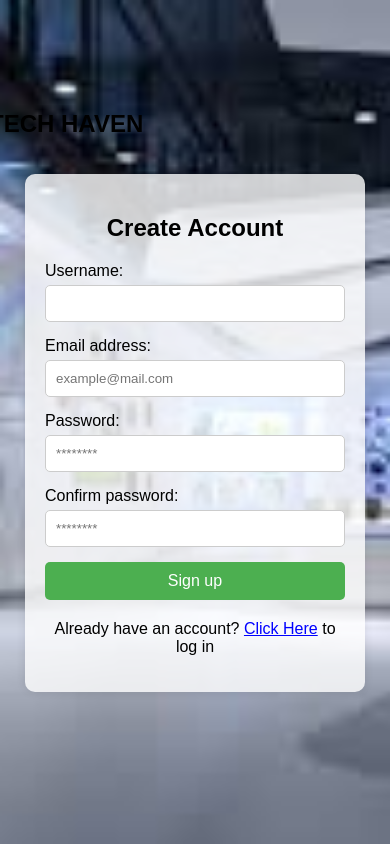
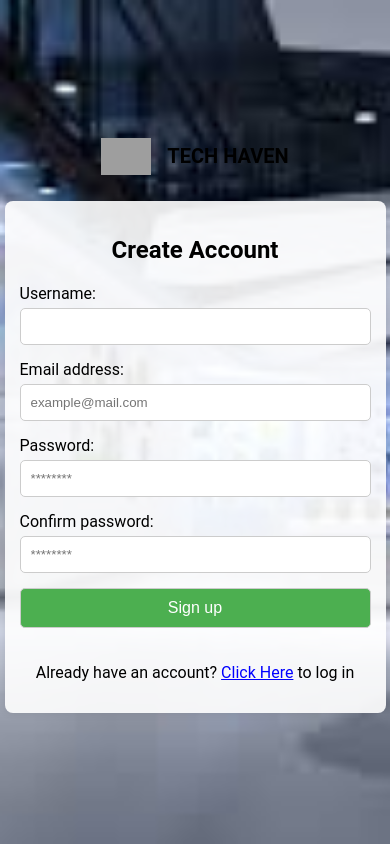
Before and after one commit to Moringa-SDF-PTO5/phase-5-project-template, a React (Vite) app in the folder client/: page /create-account in a window 390 px wide. Built offline with nearby package versions, Linux system fonts and the light colour scheme; grey boxes are pictures that could not be loaded.

Commit message:
added responsive css

```diff
--- a/client/src/HomePage.jsx
+++ b/client/src/HomePage.jsx
@@ -95,7 +95,7 @@ const HomePage = () => {
     setSelectedCategory('');
     setMinPrice('');
     setMaxPrice('');
-    setCategories(originalCategories); // Reset categories to original state
+    setCategories(originalCategories);
     setShowAdvancedSearch(false);
   };
 
--- a/client/src/index.css
+++ b/client/src/index.css
@@ -1,11 +1,12 @@
 body {
   margin: 0;
   padding: 0;
-  font-family: Roboto,Arial, sans-serif;
+  font-family: Roboto, Arial, sans-serif;
   background-size: cover;
 }
 
-.login-container {
+.login-container,
+.create-account-container {
   display: flex;
   flex-direction: column;
   justify-content: center;
@@ -20,7 +21,7 @@ body {
   display: flex;
   justify-content: center;
   align-items: center;
-  margin-top:-15%;
+  margin-top: -15%;
   margin-left: -83%;
   margin-bottom: 5%;
 }
@@ -36,18 +37,20 @@ body {
   color: black;
 }
 
-.login-card {
+.login-card,
+.create-account-box {
   background-color: rgba(255, 255, 255, 0.9);
   padding: 20px;
   border-radius: 8px;
   box-shadow: 0 0 10px rgba(0, 0, 0, 0.1);
-  width: 300px;
+  width: 90%;
+  max-width: 400px;
   text-align: center;
 }
 
 .login-header {
   margin-bottom: 20px;
-  font-size: 24px;
+  font-size: 1.5rem;
   color: #333;
 }
 
@@ -67,7 +70,7 @@ body {
   padding: 10px;
   border: 1px solid #ccc;
   border-radius: 4px;
-  font-size: 16px;
+  font-size: 1rem;
 }
 
 .login-button {
@@ -76,7 +79,7 @@ body {
   padding: 10px;
   border: none;
   border-radius: 4px;
-  font-size: 16px;
+  font-size: 1rem;
   cursor: pointer;
 }
 
@@ -97,32 +100,6 @@ body {
   text-decoration: underline;
 }
 
-body, html {
-  height: 100%;
-  margin: 0;
-  font-family: Arial, Helvetica, sans-serif;
-}
-
-.create-account-container {
-  display: flex;
-  flex-direction: column;
-  justify-content: center;
-  background-image: url('./assets/techstore.jpeg');
-  background-size: cover;
-  background-position: center;
-  align-items: center;
-  height: 100vh;
-}
-
-.create-account-box {
-  background: rgba(255, 255, 255, 0.8);
-  padding: 20px;
-  border-radius: 10px;
-  box-shadow: 0 0 10px rgba(0, 0, 0, 0.1);
-  width: 300px;
-  text-align: center;
-}
-
 .create-account-box h2 {
   margin-bottom: 20px;
 }
@@ -137,7 +114,8 @@ body, html {
   text-align: left;
 }
 
-.create-account-box input {
+.create-account-box input,
+.create-account-box button {
   padding: 10px;
   margin-bottom: 15px;
   border: 1px solid #ccc;
@@ -145,12 +123,9 @@ body, html {
 }
 
 .create-account-box button {
-  padding: 10px;
-  border: none;
-  border-radius: 5px;
   background-color: #4CAF50;
   color: white;
-  font-size: 16px;
+  font-size: 1rem;
   cursor: pointer;
 }
 
@@ -193,7 +168,6 @@ body, html {
 .navbar-icons {
   display: flex;
   align-items: center;
-  position: relative;
 }
 
 .icon-btn {
@@ -227,20 +201,14 @@ body, html {
 
 .navbar h1 {
   margin: 0;
-  color:black;
+  color: black;
 }
 
-.navbar-icons {
+.title {
   display: flex;
   align-items: center;
   justify-content: flex-start;
-}
-
-.title{
-display: flex;
-align-items: center;
-justify-content: flex-start;
-font-size: 24px;
+  font-size: 1.5rem;
 }
 
 .icon-btn {
@@ -260,26 +228,25 @@ font-size: 24px;
   align-items: center;
   justify-content: center;
   padding: 20px;
-  width:100%;
   background-color: #D9D9D9;
 }
 
 .search-bar input {
-  width: 25%;
+  width: 80%;
   padding: 10px;
   border-radius: 20px;
 }
 
-.options{
-  height:25px;
-  width:25px;
+.options {
+  height: 25px;
+  width: 25px;
   margin-left: 10px;
-  color:black;
+  color: black;
 }
 
-
 .carousel-wrapper {
-  width: 80%;
+  width: 90%;
+  max-width: 1200px;
   margin: 0 auto 20px;
 }
 
@@ -287,7 +254,6 @@ font-size: 24px;
   width: auto;
   height: auto;
   max-height: 300px;
-
 }
 
 .category {
@@ -300,7 +266,7 @@ font-size: 24px;
 .category h2 {
   font-size: 1.5em;
   margin-bottom: 10px;
-  display:flex;
+  display: flex;
   align-items: center;
   justify-content: center;
 }
@@ -333,7 +299,6 @@ font-size: 24px;
 }
 
 .view-all {
-  flex-basis: 100%;
   text-align: center;
   margin-top: 10px;
   cursor: pointer;
@@ -345,15 +310,14 @@ font-size: 24px;
 .products {
   display: flex;
   overflow-x: auto;
-  border-color: black;
-  padding:5px
+  padding: 5px;
+  gap: 10px;
 }
 
 .product {
   flex: 0 0 auto;
   text-align: center;
-  padding:25px;
-  border-color:black;
+  padding: 25px;
 }
 
 .product-card {
@@ -378,7 +342,6 @@ font-size: 24px;
   padding: 10px;
 }
 
-
 .modal {
   position: fixed;
   z-index: 1000;
@@ -398,8 +361,8 @@ font-size: 24px;
   padding: 20px;
   border: 1px solid #888;
   border-radius: 20px;
-  width: 500px;
-  max-width: 90%;
+  width: 90%;
+  max-width: 500px;
   text-align: center;
   position: relative;
 }
@@ -418,6 +381,7 @@ font-size: 24px;
 .close:focus {
   color: black;
 }
+
 .advanced-search-modal {
   position: fixed;
   top: 0;
@@ -431,14 +395,6 @@ font-size: 24px;
   z-index: 1000;
 }
 
-
-.close {
-  float: right;
-  font-size: 24px;
-  cursor: pointer;
-}
-
-
 .add-to-cart {
   margin-top: 20px;
   padding: 10px 20px;
@@ -451,7 +407,6 @@ font-size: 24px;
 .add-to-cart:hover {
   background-color: #0056b3;
 }
-
 
 .cart-icon {
   position: relative;
@@ -475,6 +430,7 @@ font-size: 24px;
   background-color: #e0e0e0;
   padding: 20px;
   display: flex;
+  flex-wrap: wrap;
   justify-content: space-around;
 }
 
@@ -518,3 +474,75 @@ font-size: 24px;
 .pagination button:hover:not(.active) {
   background-color: #ddd;
 }
+
+@media (max-width: 1200px) {
+  .navbar {
+    padding: 15px;
+  }
+
+  .search-bar input {
+    width: 60%;
+  }
+}
+
+@media (max-width: 992px) {
+  .title {
+    font-size: 1.25rem;
+  }
+
+  .product-card {
+    padding: 15px;
+  }
+
+  .view-all {
+    font-size: 0.9rem;
+  }
+}
+
+@media (max-width: 768px) {
+  .header {
+    margin-left: 0;
+    margin-top: 0;
+  }
+
+  .login-card,
+  .create-account-box {
+    width: 90%;
+    padding: 15px;
+  }
+
+  .products {
+    flex-direction: column;
+    align-items: center;
+  }
+
+  .product {
+    width: 100%;
+    padding: 10px;
+  }
+
+  .search-bar input {
+    width: 100%;
+  }
+}
+
+@media (max-width: 480px) {
+  .modal-content {
+    width: 100%;
+    padding: 10px;
+  }
+
+  .product-card img {
+    width: 80px;
+    height: 80px;
+  }
+
+  .navbar h1 {
+    font-size: 1.25rem;
+  }
+
+  .footer {
+    flex-direction: column;
+    align-items: center;
+  }
+}
```
